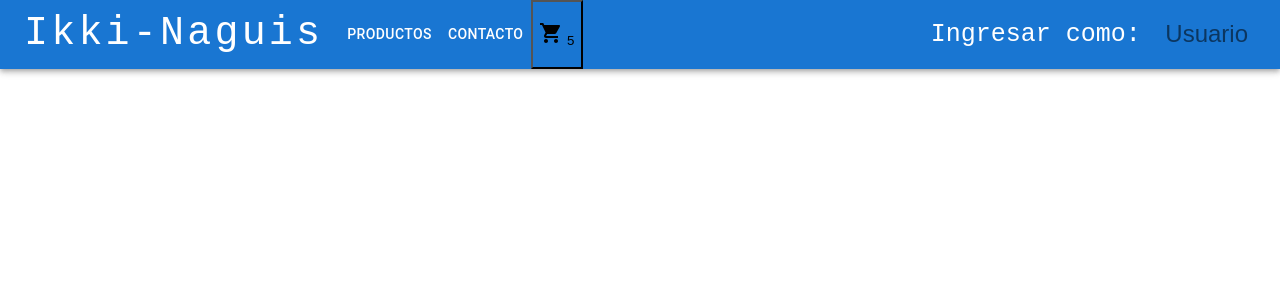
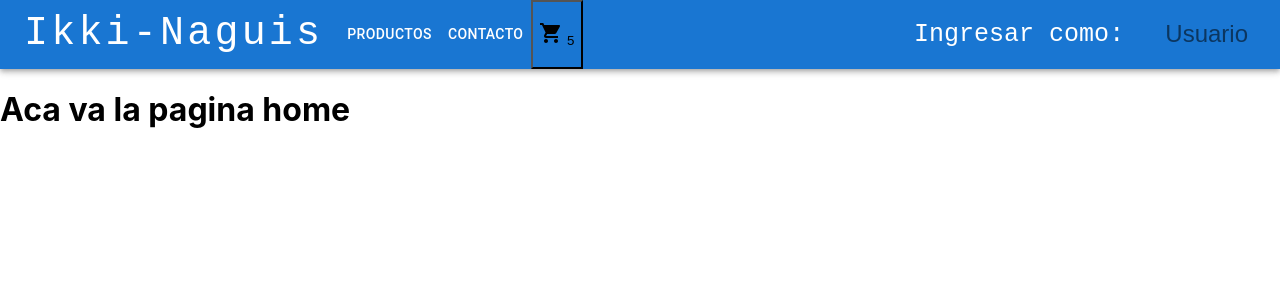
Before and after one commit to Carla-Stramandinoli/proyectoFinalCoder-react-carlaStramandinoli, a React (Create React App) app: page / in a window 1280 px wide. Shown: the top 300 px of the page. Built offline with nearby package versions, Linux system fonts and the light colour scheme.

Commit message:
Modifico y agrego pagina home, con su navBar

```diff
--- a/src/App.css
+++ b/src/App.css
@@ -1,12 +1,3 @@
-.App {
-  text-align: center;
-}
-
-.App-logo {
-  height: 40vmin;
-  pointer-events: none;
-}
-
 @media (prefers-reduced-motion: no-preference) {
   .App-logo {
     animation: App-logo-spin infinite 20s linear;
--- a/src/App.js
+++ b/src/App.js
@@ -1,10 +1,10 @@
 import './App.css';
-import NavBar from './components/navBar/navBar';
+import Home from './components/pages/home';
 
 function App() {
   return (
     <div className="App">
-      <NavBar />
+      <Home />
     </div>
   );
 }
--- /dev/null
+++ b/src/components/pages/home.jsx
@@ -0,0 +1,13 @@
+import React from 'react'
+import NavBar from '../navBar/navBar'
+
+ function home() {
+  return (
+    <div>
+        <NavBar />
+        <h1>Aca va la pagina home</h1>
+    </div>
+  )
+}
+
+export default home;
```
